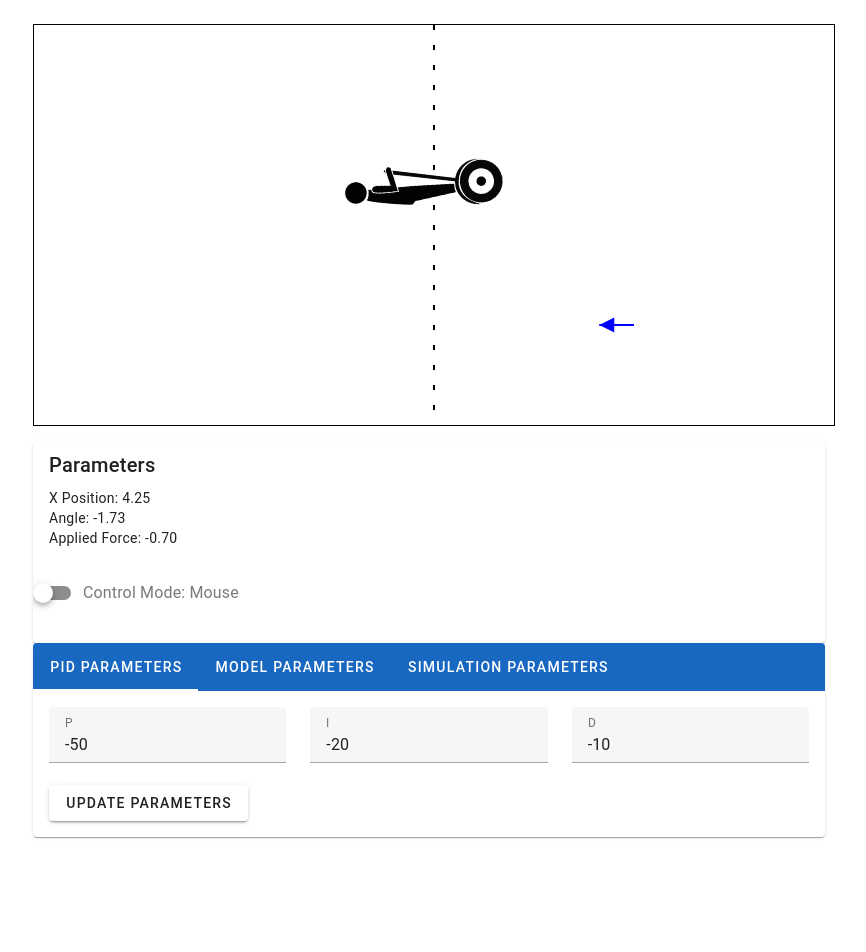
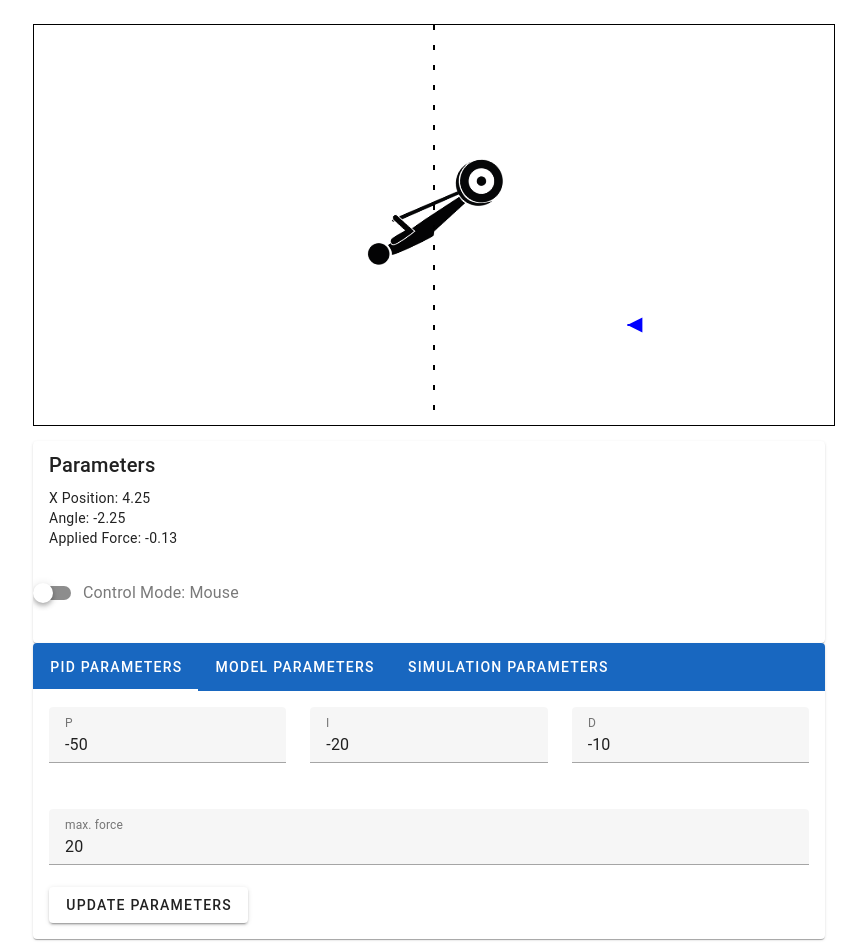
Before and after one commit to CVUT-FS-12110/control_game_frontend, a Vue app: page / in a window 1280 px wide. Shown: the top 952 px of the page, without its empty margins (31-897 px from the left). Before the commit the page ends 861 px from the top, so only its background shows below. Built offline with nearby package versions, Linux system fonts and the light colour scheme.

Commit message:
parameter form added, closes #4

```diff
--- a/src/components/Parameters.vue
+++ b/src/components/Parameters.vue
@@ -33,7 +33,7 @@
     </v-tabs>
 
     <v-container>
-      <v-window v-model="tab">
+      <v-window v-model="tab" :key="forceRenderKey">
         <v-window-item value="pid">
           <v-row>
             <v-col>
@@ -63,7 +63,16 @@
             ></v-text-field>
           </v-col>
         </v-row>
-
+        <v-row>
+          <v-col>
+            <v-text-field
+              label="max. force"
+              v-model="max_force"
+              :rules="[rulesPID.minValue, rulesPID.maxValue]"
+              type="number"
+            ></v-text-field>
+          </v-col>
+        </v-row>
 
         </v-window-item>
 
@@ -100,7 +109,9 @@
         </v-window-item>
 
         <v-window-item value="simulation">
-          Three
+          <v-card-text>
+            TODO
+          </v-card-text>
         </v-window-item>
       </v-window>
       <v-btn @click="updateParameters">Update Parameters</v-btn>
@@ -112,12 +123,15 @@
 
   <script>
   import { useStore } from 'vuex';
-  import { computed, ref } from 'vue';
+  import { computed, ref, watch } from 'vue';
 
 
   export default {
     name: 'Parameters',
     setup() {
+
+
+
       const store = useStore();
       const xPos = computed(() => store.state.x);
       const force = computed(() => store.state.totalForce);
@@ -126,8 +140,18 @@
       const p_constant = ref(store.state.p_constant);
       const i_constant = ref(store.state.i_constant);
       const d_constant = ref(store.state.d_constant);
+      const max_force = ref(store.state.max_force);
       // const pid = ref(store.state.pid);
+      const forceRenderKey = ref(0); // Initial key for forcing re-render
 
+      // Watch the tab variable to increment the forceRenderKey
+      watch(tab, () => {
+        forceRenderKey.value++;
+      });
+
+    //   watch(tab, (newValue, oldValue) => {
+    // console.log(`tab changed from ${oldValue} to ${newValue}`);
+    // });
 
       // TODO: Difference vs ref or computed here?
       // Computed properties to get/set Vuex state
@@ -158,6 +182,7 @@
       store.dispatch('setPConstant', parseFloat(p_constant.value));
       store.dispatch('setIConstant', parseFloat(i_constant.value));
       store.dispatch('setDConstant', parseFloat(d_constant.value));
+      store.dispatch('setMaxForce', parseFloat(max_force.value));
       // Dispatch other parameter updates similarly
     }
 
@@ -181,10 +206,12 @@
         rulesPID,
         updateParameters,
         controlModeSwitch,
+        forceRenderKey,
         tab,
         p_constant,
         i_constant,
         d_constant,        // Add more parameters as needed
+        max_force,
       };
     },
   }
--- a/src/logic/stateStore.js
+++ b/src/logic/stateStore.js
@@ -16,6 +16,7 @@ export const stateStore = createStore({
       p_constant: -50,
       i_constant: -20,
       d_constant: -10,
+      max_force: 20,
       controlMode: 'Mouse',
       distance: 0,
       timeLimit: 60, // Time limit in seconds
@@ -37,8 +38,15 @@ export const stateStore = createStore({
       state.fi_velocity = fi_velocity;
     },
     updateForce(state, force) {
-      state.force = force;
+      if (force > state.max_force) {
+        state.force = state.max_force;
+      } else if (force < -state.max_force) {
+      state.force = -state.max_force;
+      } else {
+        state.force = force;
+      }
     },
+
     updateDisturbance(state, disturbance) {
       state.disturbance = disturbance;
     },
@@ -67,6 +75,10 @@ export const stateStore = createStore({
 
     updateDConstant(state, d_constant) {
       state.d_constant = d_constant;
+    },
+
+    updateMaxForce(state, force) {
+      state.max_force = force;
     },
 
     updateControlMode(state, mode) {
@@ -111,6 +123,10 @@ export const stateStore = createStore({
       commit('updateDConstant', d_constant);
     },
 
+    setMaxForce({ commit }, force) {
+      commit('updateMaxForce', force);
+    },
+
     toggleControlMode({ commit }, mode) {
       commit('updateControlMode', mode);
     },
```
